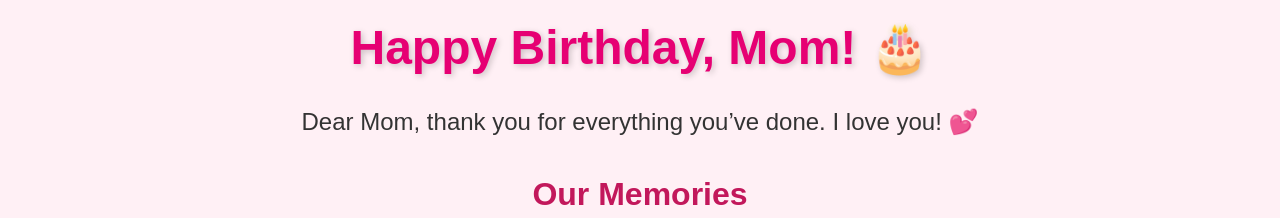
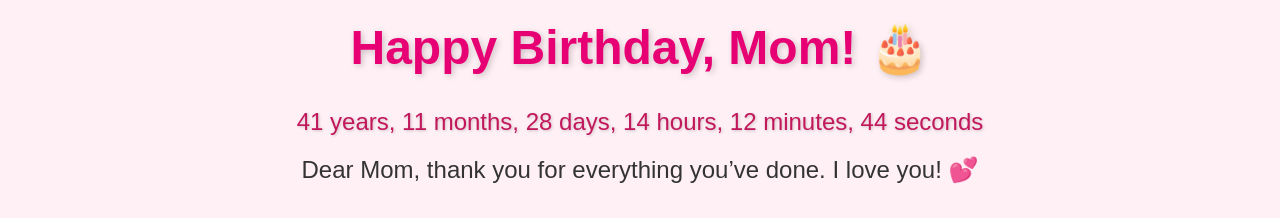
Before and after one commit to cocomelonontop/happy-birthday-mom, a plain HTML site: page index.html in a window 1280 px wide. Shown: the top 218 px of the page. Drawn offline with Linux system fonts and the light colour scheme.

Commit message:
Update index.html

```diff
--- a/index.html
+++ b/index.html
@@ -19,6 +19,13 @@
       text-shadow: 2px 2px 6px rgba(0,0,0,0.2);
     }
 
+    #timer {
+      font-size: 1.5em;
+      color: #c2185b;
+      margin-top: 10px;
+      text-shadow: 1px 1px 3px rgba(0,0,0,0.2);
+    }
+
     p {
       font-size: 1.5em;
       color: #333;
@@ -31,7 +38,6 @@
       margin-top: 40px;
     }
 
-    /* Container for photos */
     .photo-gallery {
       display: flex;
       justify-content: center;
@@ -40,7 +46,6 @@
       margin: 20px 0;
     }
 
-    /* All photos responsive */
     .photo-gallery img {
       border-radius: 15px;
       box-shadow: 0 0 15px rgba(0,0,0,0.3);
@@ -49,16 +54,14 @@
       transition: transform 0.3s;
     }
 
-    /* Specific sizes */
     #photo1, #photo3 {
-      flex: 1 1 30%; /* smaller */
+      flex: 1 1 30%;
     }
 
     #photo2 {
-      flex: 1 1 50%; /* biggest */
+      flex: 1 1 50%;
     }
 
-    /* Floating hearts & cakes */
     .float {
       position: fixed;
       font-size: 2em;
@@ -72,16 +75,18 @@
       to { transform: translateY(-10vh); opacity: 0; }
     }
 
-    /* Responsive tweaks */
     @media (max-width: 768px) {
       #photo1, #photo2, #photo3 {
-        flex: 1 1 80%; /* stack on smaller screens */
+        flex: 1 1 80%;
       }
     }
   </style>
 </head>
 <body>
   <h1>Happy Birthday, Mom! 🎂</h1>
+  <!-- Timer below the title -->
+  <div id="timer"></div>
+
   <p>Dear Mom, thank you for everything you’ve done. I love you! 💕</p>
 
   <h2>Our Memories</h2>
@@ -93,6 +98,7 @@
 
   <!-- Floating hearts & cakes -->
   <script>
+    // Floating hearts & cakes
     const symbols = ["💖", "💗", "💓", "🎂", "💞", "💘"];
     for (let i = 0; i < 25; i++) {
       let item = document.createElement("div");
@@ -102,6 +108,50 @@
       item.style.animationDuration = (5 + Math.random() * 5) + "s";
       document.body.appendChild(item);
     }
+
+    // Timer since October 7, 1983 12:00 AM
+    function updateTimer() {
+      const start = new Date("October 7, 1983 00:00:00");
+      const now = new Date();
+      let diff = now - start; // milliseconds
+
+      const msInMinute = 60 * 1000;
+      const msInHour = 60 * msInMinute;
+      const msInDay = 24 * msInHour;
+
+      // Calculate total days
+      let totalDays = Math.floor(diff / msInDay);
+
+      // Years
+      let years = now.getFullYear() - start.getFullYear();
+      let months = now.getMonth() - start.getMonth();
+      let days = now.getDate() - start.getDate();
+      if (days < 0) {
+        months -= 1;
+        const lastMonth = new Date(now.getFullYear(), now.getMonth(), 0);
+        days += lastMonth.getDate();
+      }
+      if (months < 0) {
+        years -= 1;
+        months += 12;
+      }
+
+      // Hours, minutes, seconds
+      let hours = now.getHours() - start.getHours();
+      let minutes = now.getMinutes() - start.getMinutes();
+      let seconds = now.getSeconds() - start.getSeconds();
+
+      if (seconds < 0) { minutes -= 1; seconds += 60; }
+      if (minutes < 0) { hours -= 1; minutes += 60; }
+      if (hours < 0) { days -= 1; hours += 24; }
+
+      document.getElementById("timer").innerText =
+        `${years} years, ${months} months, ${days} days, ` +
+        `${hours} hours, ${minutes} minutes, ${seconds} seconds`;
+    }
+
+    setInterval(updateTimer, 1000);
+    updateTimer(); // run immediately
   </script>
 </body>
 </html>
```
